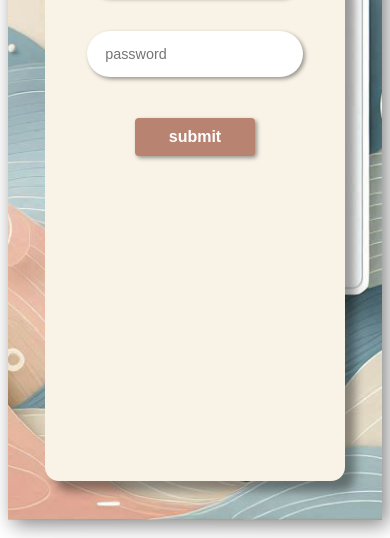
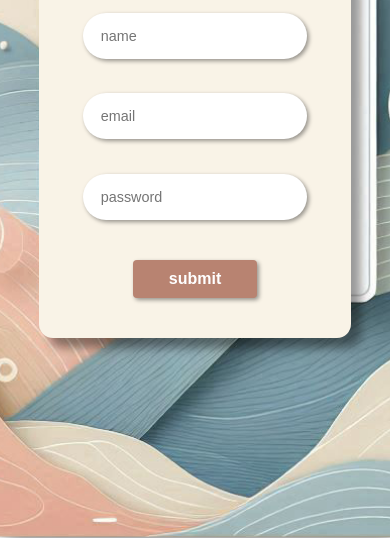
Before and after one commit to zahra-hasani/SignUp-Form, a plain HTML site: page index.html in a window 390 px wide. Shown: the part 306-844 px from the top of the page. Drawn offline with Linux system fonts and the light colour scheme.

Commit message:
change responsive

```diff
--- a/style.css
+++ b/style.css
@@ -80,12 +80,12 @@ body{
 }
 @media (max-width: 600px) {
     #container{
-        width: 96%;
-        height: 96vh;
+        width: 100%;
+        height: 100vh;
         filter: drop-shadow(5px 5px 10px rgb(131, 131, 131));
     }
     #card{
         width: 80%;
-        height: 90%;
+        height: auto;
     }
 }
```
